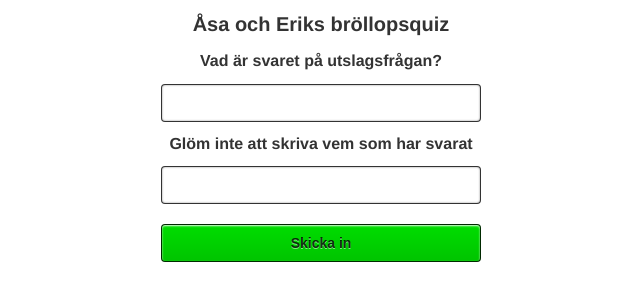
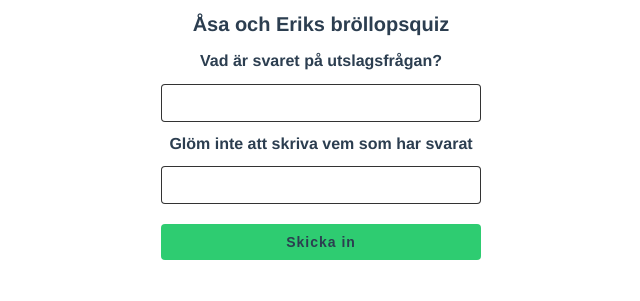
Before and after one commit to gish/wedding-quiz, a web app: file public/index.html in a window 1280 px wide. Shown: the top 301 px of the page, without its empty margins (319-959 px from the left). Run offline with its HTML, style and script files only (its server is not run), Linux system fonts and the light colour scheme; style sheets or scripts are compiled from the project's sources.

Commit message:
Transform UI to flat UI

```diff
--- a/public/stylesheets/_mixins.scss
+++ b/public/stylesheets/_mixins.scss
@@ -1,39 +1,35 @@
+@import "settings";
+
 $border-radius: 4px;
 $border-color: rgba(0, 0, 0, 0.8);
-$background-color: #0d0;
+$background-color: $light-green;
 $color-lightness: 5%;
-$selected-background-color: #cc0;
-$text-color: rgba(0, 0, 0, 0.8);
+$selected-background-color: $light-yellow;
 $text-align: center;
+$text-color: $dark-blue;
 
 @mixin text($color: $text-color, $align: $text-align) {
     font-size: 14px;
     font-weight: bold;
     color: $color;
     text-align: $align;
-    text-shadow: 0 1px 0 rgba(255, 255, 255, 0.5);
+    letter-spacing: 1px;
 }
 
-@mixin button($background-color: $background-color, $text-color: $text-color) {
+@mixin button() {
     @include text($align: center);
 
-    background: linear-gradient(to bottom, $background-color 0%, darken($background-color, $color-lightness) 100%);
-    border: 1px solid $border-color;
+    background: $background-color;
+    border: none;
     border-radius: $border-radius;
     box-sizing: border-box;
     float: left;
     cursor: pointer;
-    box-shadow: inset 0 1px 2px rgba(255, 255, 255, 0.9);
     padding: 10px 20px;
 
-    &:hover,
     &:focus,
     &:active {
-        background: darken($background-color, $color-lightness);
-    }
-
-    &:active {
-        box-shadow: inset 0 1px 0 rgba(0, 0, 0, 0.5);
+        background: $selected-background-color;
     }
 
     &:focus {
@@ -41,7 +37,7 @@ $text-align: center;
     }
 
     &:disabled {
-        background: #ccc;
+        background: #95a5a6;
     }
 
     &:last-child {
@@ -52,11 +48,8 @@ $text-align: center;
 @mixin button--active($background-color: $selected-background-color) {
     &,
     &:hover,
-    &:focus,
     &:active {
         background: $background-color;
-        color: rgba(0, 0, 0, 1.0);
-        box-shadow: inset 0 1px 0 rgba(0, 0, 0, 0.5);
     }
 }
 
@@ -83,8 +76,6 @@ $text-align: center;
     width: 100%;
     box-sizing: border-box;
 
-    box-shadow: inset 0 0 2px rgba(0, 0, 0, 0.5);
-
     &:focus {
         outline: none;
     }
--- /dev/null
+++ b/public/stylesheets/_settings.scss
@@ -0,0 +1,9 @@
+$light-green: #2ecc71;
+$dark-green: #27ae60;
+$light-yellow: #f1c40f;
+$light-grey: #95a5a6;
+$light-red: #e74c3c;
+$dark-blue: #2c3e50;
+$light-white: #ecf0f1;
+
+$text-color: $dark-blue;
--- a/public/stylesheets/main.scss
+++ b/public/stylesheets/main.scss
@@ -1,4 +1,5 @@
 @import "mixins";
+@import "settings";
 
 html {
     height: 100%;
@@ -75,20 +76,17 @@ dd {
 }
 
 .result-list__row:nth-child(2n) {
-    background-color: #2ecc71;
+    background-color: $light-green;
 }
 
 .result-list__row:nth-child(2n+1) {
-    background-color: #27ae60;
+    background-color: $dark-green;
 }
 
 .result-list__header,
 .result-list__entry {
-    color: #fff;
-    font-weight: bold;
+    @include text($color: $light-white, $align: center);
     padding: 8px 4px;
-    text-align: center;
-    letter-spacing: 1px;
 }
 
 /**************
@@ -106,15 +104,15 @@ dd {
 }
 
 .message--success {
-    background: #0c0;
+    background: $light-green;
 }
 
 .message--error {
-    background: #c00;
+    background: $light-red;
 }
 
 .message__container {
-    @include text(#333, center);
-    margin-top: 10%;
+    @include text($text-color, center);
+    margin-top: 5%;
     font-size: 2em;
 }
```
